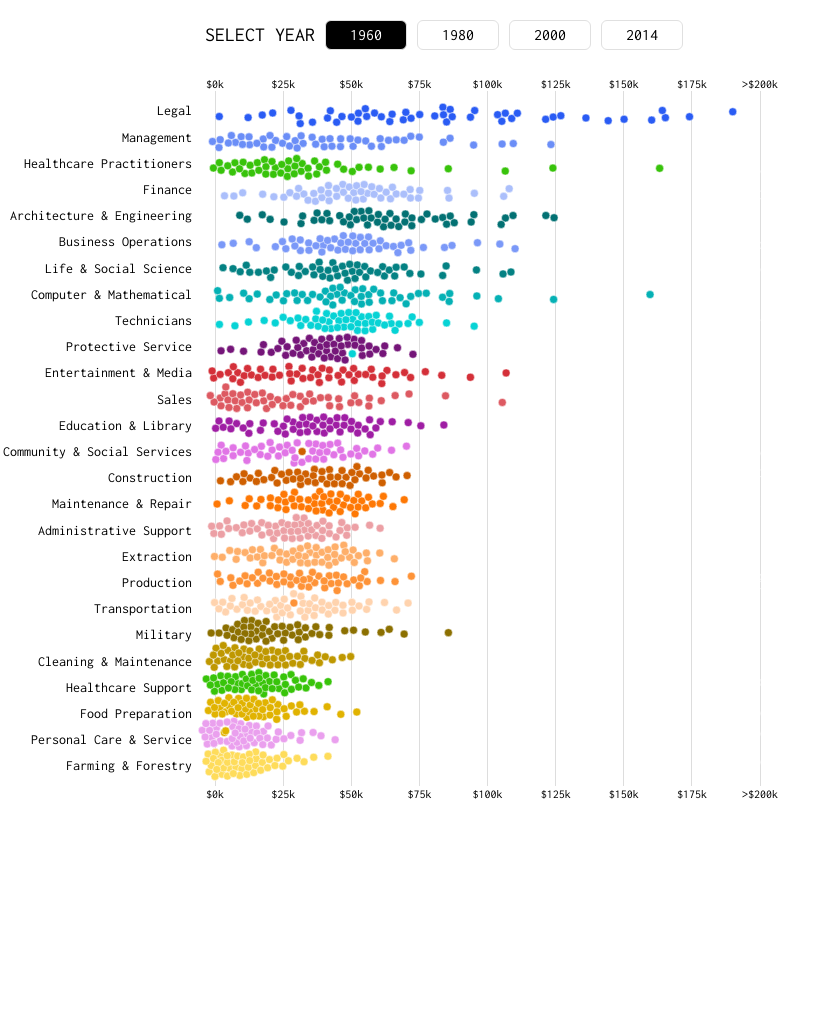
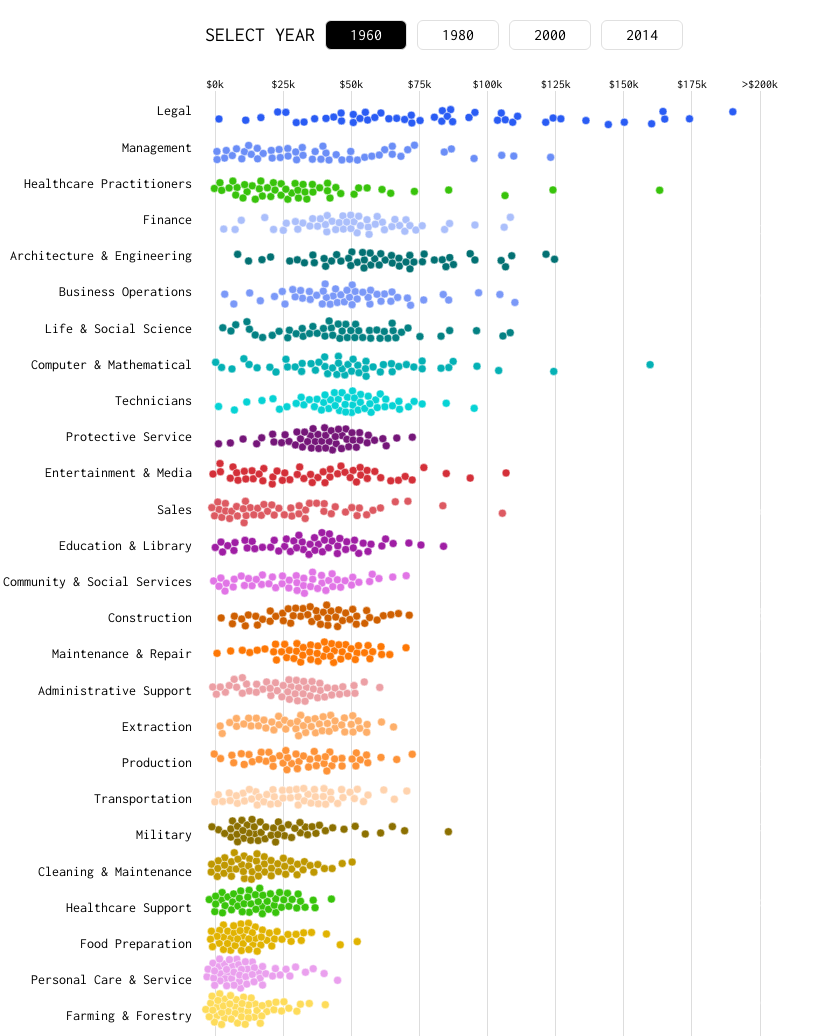
Before and after one commit to huyueddie/huyueddie.github.io, a website: page project/index_test2.html in a window 1280 px wide. Shown: the top 1036 px of the page, without its empty margins (0-838 px from the left). Before the commit the page ends 819 px from the top, so only its background shows below. Drawn offline with Linux system fonts and the light colour scheme; animation ran at ten frames a second; a web font is replaced by a local one.

Commit message:
new test file with expanded width per occ

```diff
--- a/project/index_test2.html
+++ b/project/index_test2.html
@@ -67,7 +67,7 @@ var OCC_NAMES = {
 // "27":	{ "name": "No Occupation", color: "#cccccc" }
 }
 var occs_in_order = [9,1,12,3,5,2,7,4,6,14,11,18,10,8,21,23,19,22,24,25,26,16,13,15,17,20];
-
+// var occs_in_order = [9,1,12,3,5,2,7,4,6,14,11,18,10,8,19,16,13,15,17,20]
 
 var CURR_YEAR_INDEX = 0;
 var YEARS = [1960, 1970, 1980, 1990, 2000, 2010, 2014];
@@ -75,7 +75,8 @@ var USER_YEAR = 1970;
 
 var margin = {top: 45, right: 70, bottom: 50, left: 215 },
     width = 900 - margin.left - margin.right,
-	height = 750 - margin.top - margin.bottom,
+	//height = 750 - margin.top - margin.bottom,
+    height = 1000 - margin.top - margin.bottom, // AW: changed height for greater space between rows
     padding = 3, // separation between nodes
     maxRadius = 4,
     damper = 0.8;
@@ -131,13 +132,16 @@ d3.tsv(DATA_FILE_LOC, type, function(error, data) {
         var curr_vals = o.values[CURR_YEAR_INDEX];
         var temp_data0 = value_fields.map(function(name) {
             return curr_vals[name];
+
         });
+        // console.log(temp_data0)
         var total = d3.sum(temp_data0);
         var temp_data = temp_data0.map(function(d) { return d / total; })
-
+        // console.log(temp_data)
         var cnt_so_far = 0;
         temp_data.forEach(function(d,i) {
             var cnt = Math.round(d * n);
+            // console.log(cnt)
             var new_nodes = d3.range(cnt).map(function() {
                 return {
                     radius: maxRadius,
@@ -146,8 +150,10 @@ d3.tsv(DATA_FILE_LOC, type, function(error, data) {
                     cy: y(o.key),
                 };
             });
+            // console.log(new_nodes)
             nodes = nodes.concat(new_nodes);
             cnt_so_far += cnt;
+            console.log(cnt_so_far)
         });
         OCC_NAMES[o.key].cnt = cnt_so_far;
 
```
